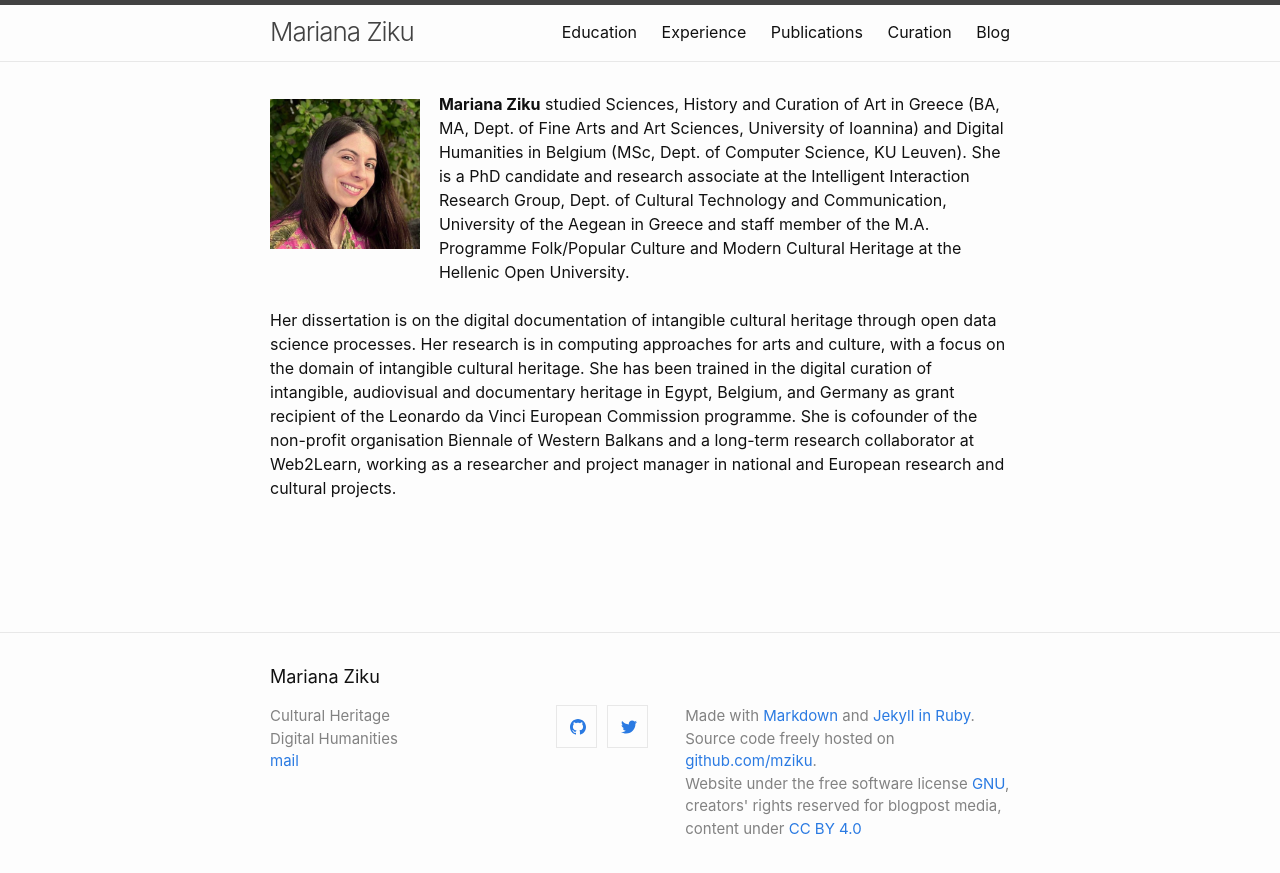
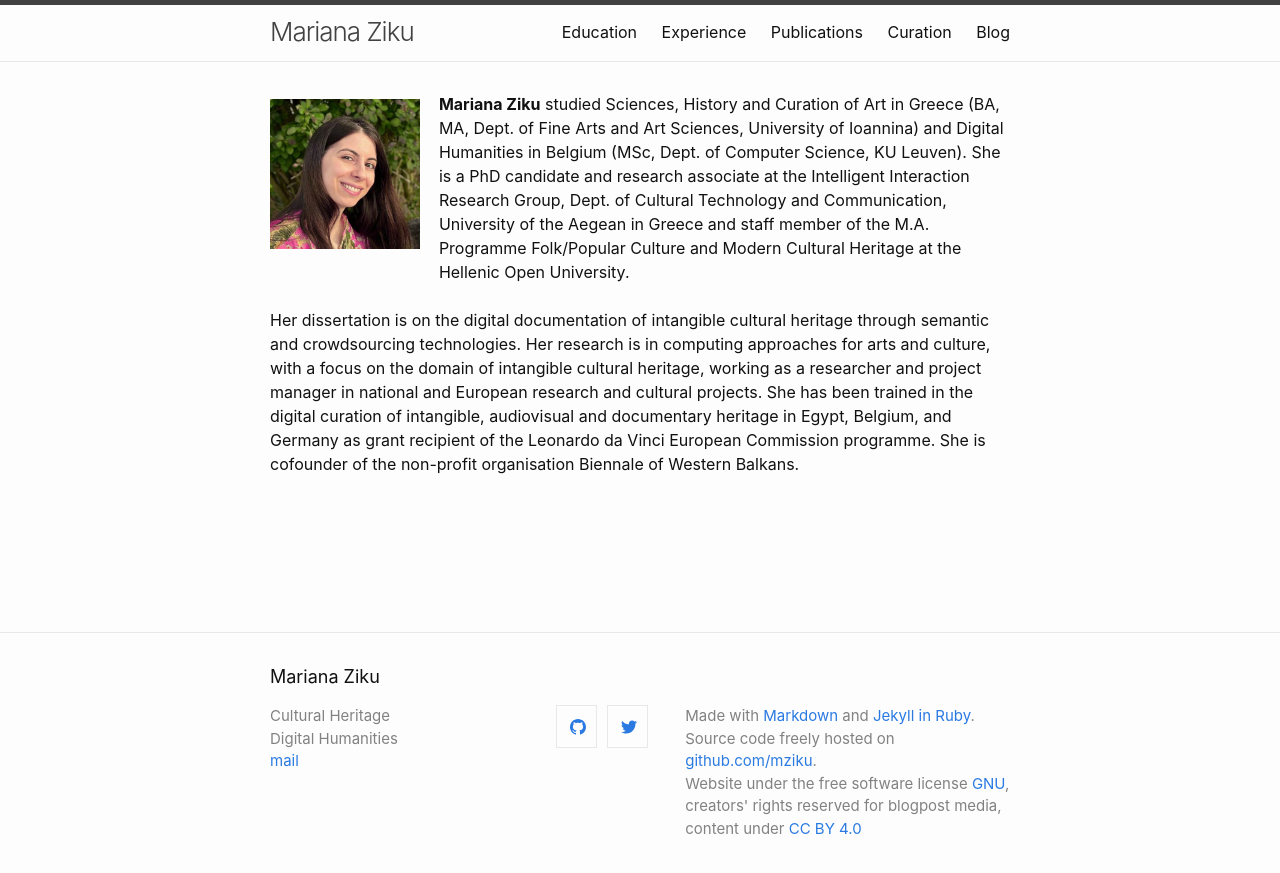
Before and after one commit to mziku/mziku.github.io, a Jekyll site: the page built from index.md, in a window 1280 px wide. Shown: the top 873 px of the page. Built offline with Jekyll 4.4.1, drawn with Linux system fonts in a browser that asks for light colours; our own code applies the rules of GitHub Pages for plain Markdown files.

Commit message:
index.md

```diff
--- a/index.md
+++ b/index.md
@@ -2,4 +2,4 @@
 **Mariana Ziku** studied Sciences, History and Curation of Art in Greece (BA, MA, Dept. of Fine Arts and Art Sciences, University of Ioannina) and Digital Humanities in Belgium (MSc, Dept. of Computer Science, KU Leuven). She is a PhD candidate and research associate at the Intelligent Interaction Research Group, Dept. of Cultural Technology and Communication, University of the Aegean in Greece and staff member of the M.A. Programme Folk/Popular Culture and Modern Cultural Heritage at the Hellenic Open University.
 <br>
 <br>
-Her dissertation is on the digital documentation of intangible cultural heritage through open data science processes. Her research is in computing approaches for arts and culture, with a focus on the domain of intangible cultural heritage. She has been trained in the digital curation of intangible, audiovisual and documentary heritage in Egypt, Belgium, and Germany as grant recipient of the Leonardo da Vinci European Commission programme. She is cofounder of the non-profit organisation Biennale of Western Balkans and a long-term research collaborator at Web2Learn, working as a researcher and project manager in national and European research and cultural projects.
+Her dissertation is on the digital documentation of intangible cultural heritage through semantic and crowdsourcing technologies. Her research is in computing approaches for arts and culture, with a focus on the domain of intangible cultural heritage, working as a researcher and project manager in national and European research and cultural projects. She has been trained in the digital curation of intangible, audiovisual and documentary heritage in Egypt, Belgium, and Germany as grant recipient of the Leonardo da Vinci European Commission programme. She is cofounder of the non-profit organisation Biennale of Western Balkans.
```
